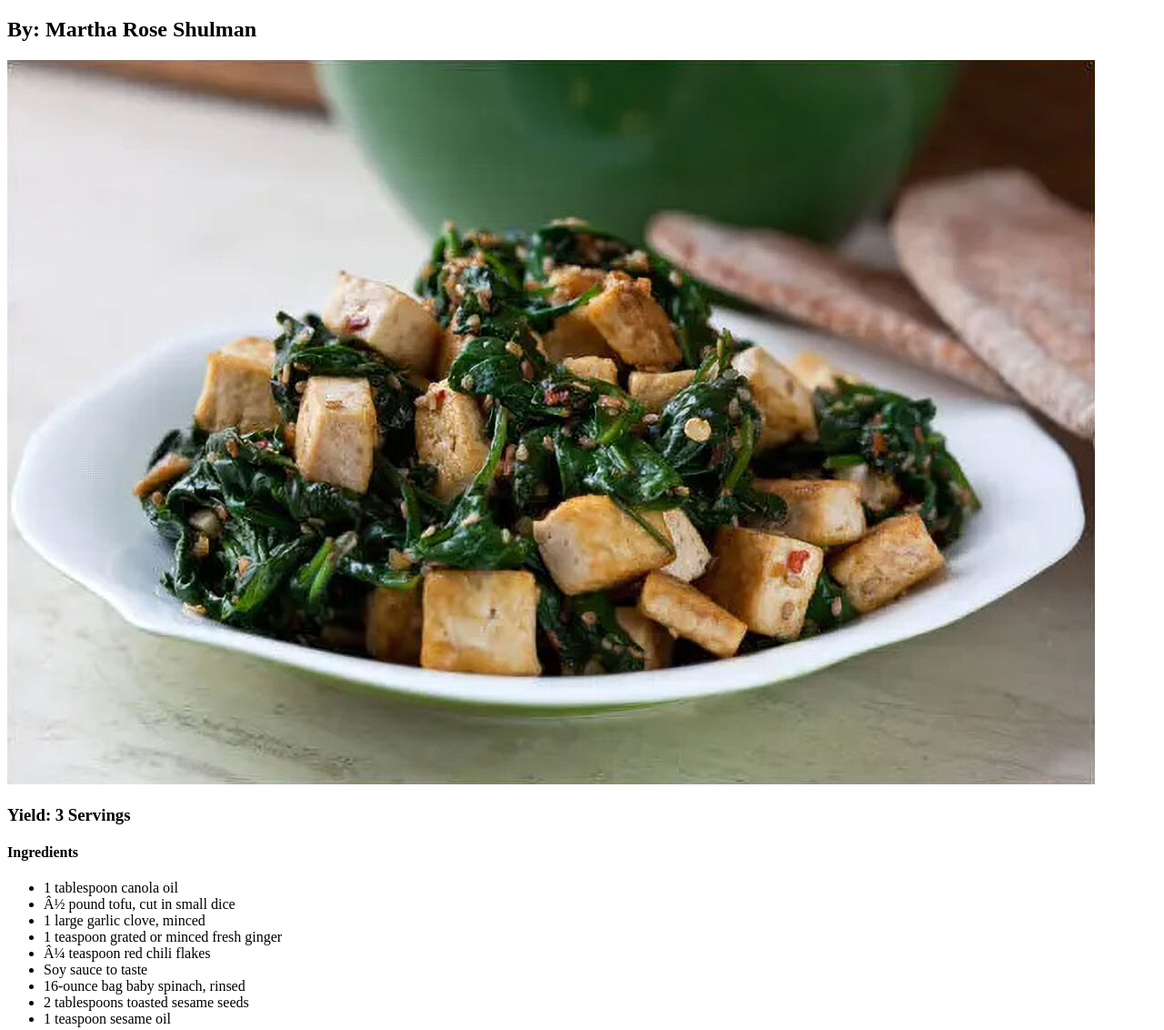
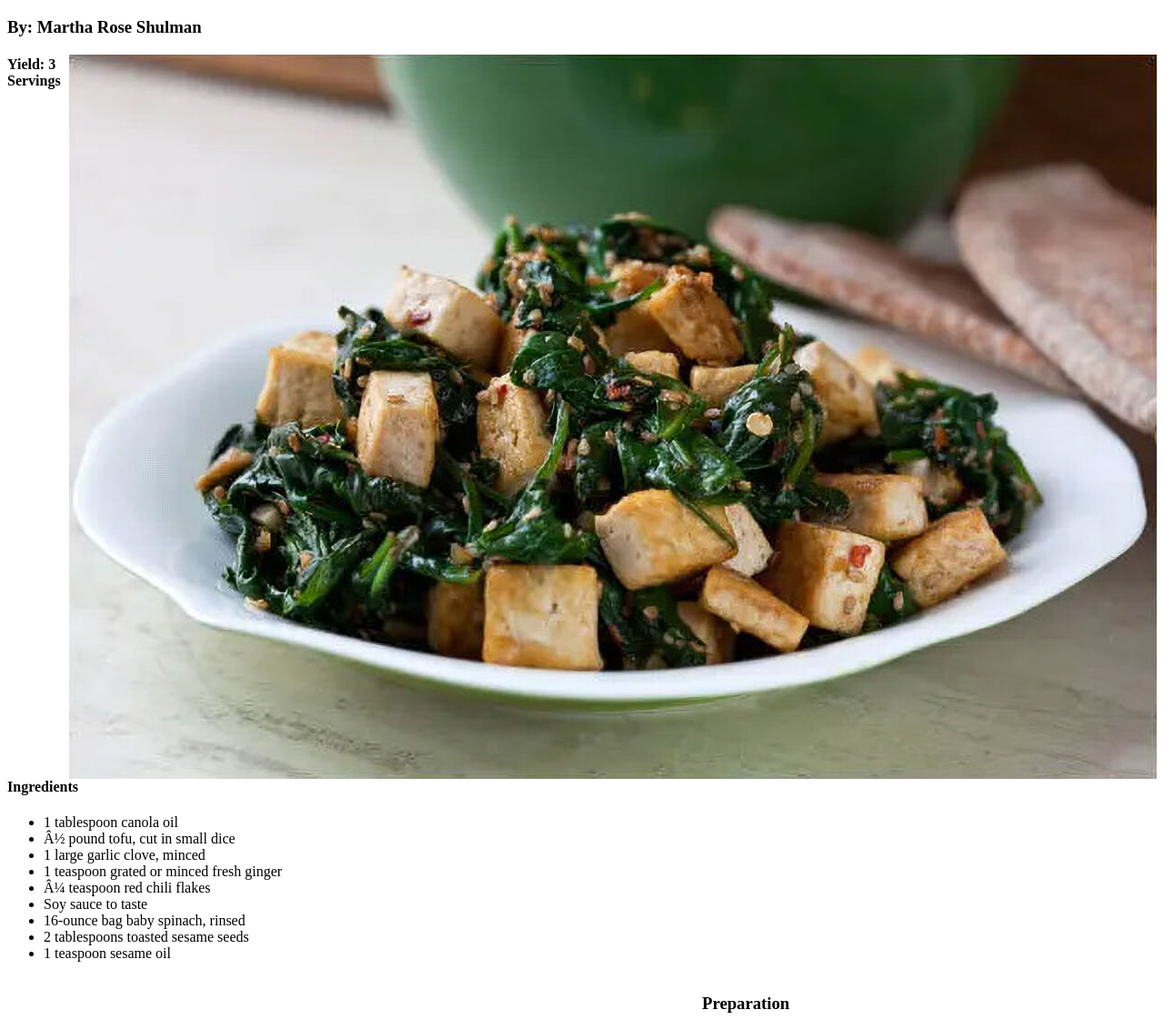
Before and after one commit to J6riddel/exercise7, a plain HTML site: page index.html in a window 1280 px wide. Shown: the part 61-1193 px from the top of the page at 91% size. Drawn offline with Linux system fonts and the light colour scheme.

Commit message:
column format

```diff
--- a/index.html
+++ b/index.html
@@ -12,21 +12,21 @@
     Spinach, Tofu and Sesame Stir-Fry
   </h1>
 
-  <h2>
+  <h3>
     By: Martha Rose Shulman
-  </h2>
+  </h3>
 
-  <img src="recipe-photo-Enhanced-SR.jpg" alt="Spinach,Tofu and Sesame Stir-Fry">
+  <img src="recipe-photo-Enhanced-SR.jpg" alt="Spinach,Tofu and Sesame Stir-Fry" style="float:right; width:500">
 
-  <h3>
+  <h4>
     Yield: 3 Servings
-  </h3>
+  </h4>
 
   <h4>
     Ingredients
   </h4>
 
-  <div style="width:1200px">
+  <div style="width:1200px; display:inline">
     <ul>
       <li>1 tablespoon canola oil</li>
       <li>½ pound tofu, cut in small dice</li>
@@ -38,6 +38,11 @@
       <li>2 tablespoons toasted sesame seeds</li>
       <li>1 teaspoon sesame oil</li>
     </ul>
+    </div>
+
+
+
+    <div style="width:500px; float:right; display:inline">
     <h3>
       Preparation
     </h3>
```
